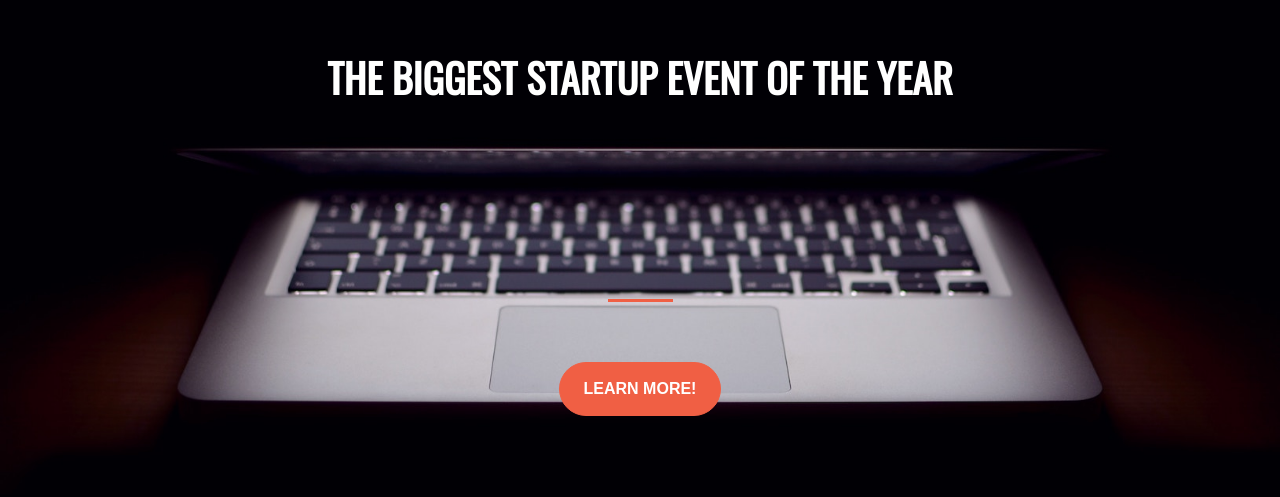
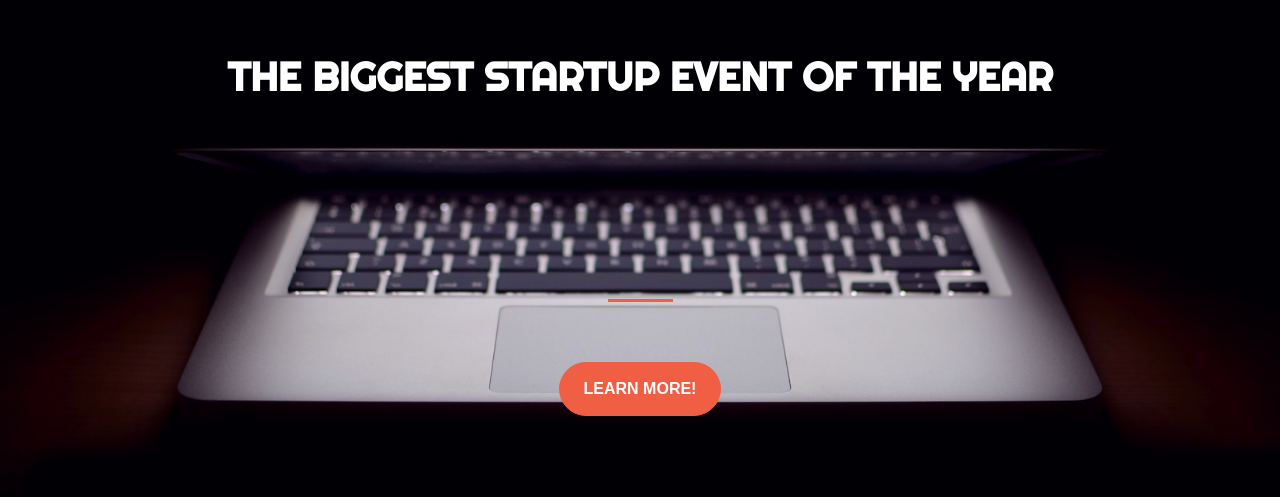
Before and after one commit to DiggieSmalls24/DiggieSmalls24.github.io, a plain HTML site: page index.html in a window 1280 px wide. Shown: the part 165-662 px from the top of the page. Drawn offline with nearby package versions, Linux system fonts and the light colour scheme.

Commit message:
changed google font

```diff
--- a/index.html
+++ b/index.html
@@ -5,6 +5,7 @@
 
     <!-- Google Fonts -->
     <link href="https://fonts.googleapis.com/css?family=Oswald&display=swap" rel="stylesheet">
+    <link href="https://fonts.googleapis.com/css?family=Righteous&display=swap" rel="stylesheet">
 
     <!-- Bootstrap CSS from a CDN. -->
     <link rel="stylesheet" href="https://maxcdn.bootstrapcdn.com/bootstrap/4.0.0-alpha.6/css/bootstrap.min.css" integrity="sha384-rwoIResjU2yc3z8GV/NPeZWAv56rSmLldC3R/AZzGRnGxQQKnKkoFVhFQhNUwEyJ" crossorigin="anonymous">
--- a/style.css
+++ b/style.css
@@ -5,7 +5,7 @@ html {
 }
 
 body {
-  font-family: 'Oswald', sans-serif;
+  font-family: 'Righteous', cursive;
 }
 
 hr {
```
